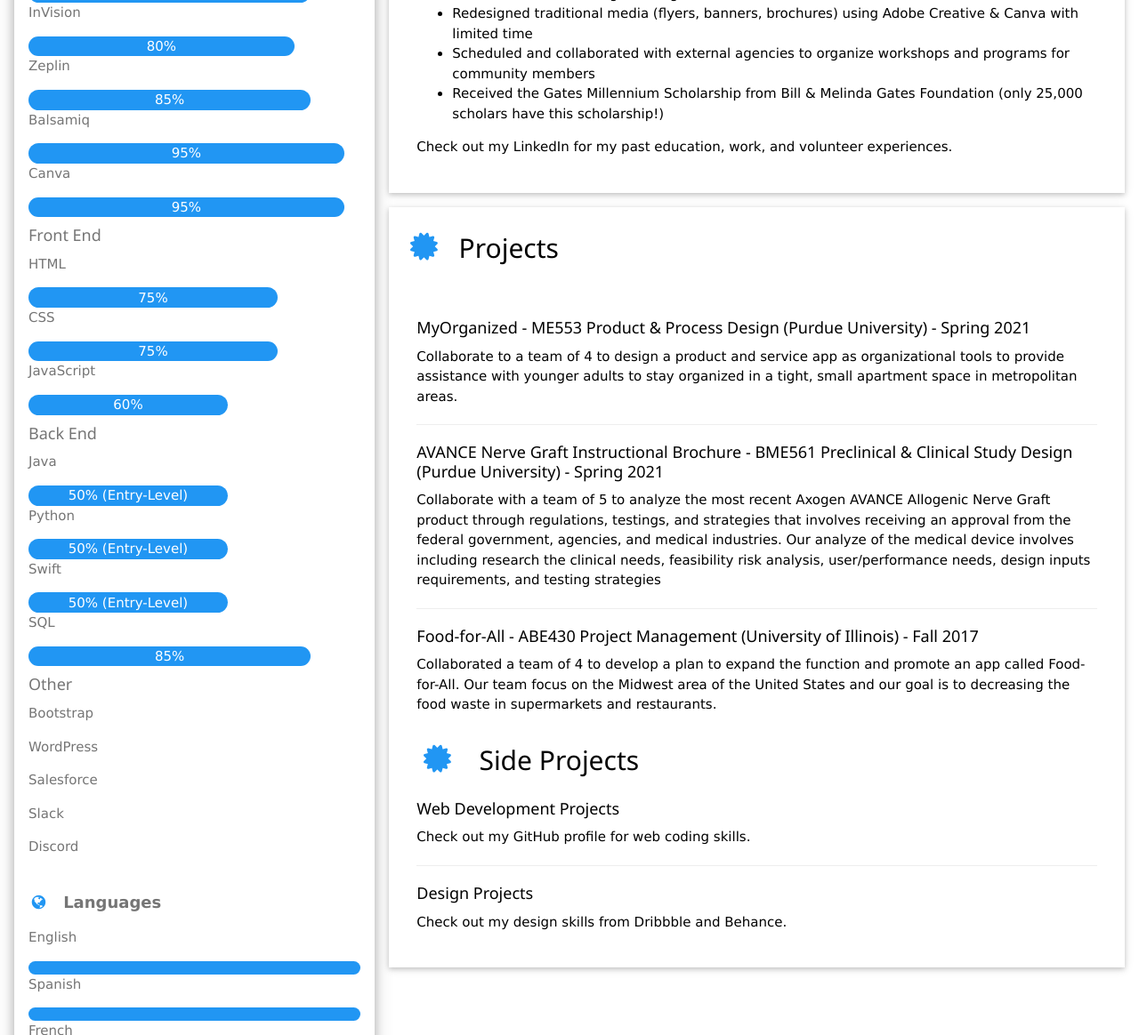
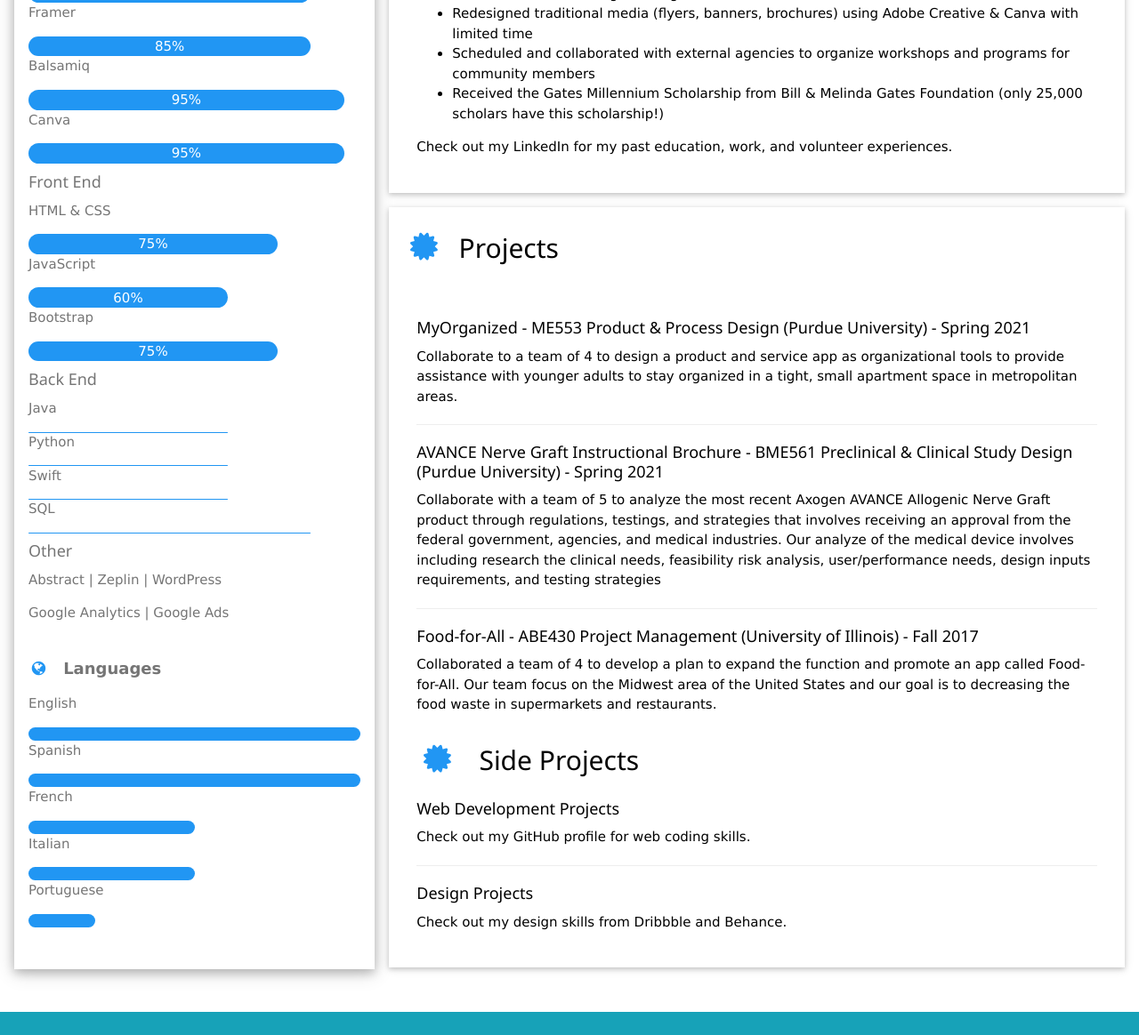
Before and after one commit to bucioj/bucioj.github.io, a plain HTML site: page index.html in a window 1280 px wide. Shown: the part 1687-2851 px from the top of the page at 89% size. Drawn offline with nearby package versions, Linux system fonts and the light colour scheme; some icons are missing.

Commit message:
Update index.html

```diff
--- a/index.html
+++ b/index.html
@@ -83,27 +83,21 @@
             <p>Lightroom</p> <div class="w3-container w3-center w3-round-xlarge w3-blue" style="width:70%">70%</div>
             <p>Adobe XD</p> <div class="w3-container w3-center w3-round-xlarge w3-blue" style="width:70%">70%</div>
             <p>Figma </p> <div class="w3-container w3-center w3-round-xlarge w3-blue" style="width:85%">85%</div>
-            <p>InVision </p> <div class="w3-container w3-center w3-round-xlarge w3-blue" style="width:80%">80%</div>
-            <p>Zeplin</p> <div class="w3-container w3-center w3-round-xlarge w3-blue" style="width:85%">85%</div>
+            <p>Framer </p> <div class="w3-container w3-center w3-round-xlarge w3-blue" style="width:85%">85%</div>
             <p>Balsamiq</p> <div class="w3-container w3-center w3-round-xlarge w3-blue" style="width:95%">95%</div>
             <p>Canva</p> <div class="w3-container w3-center w3-round-xlarge w3-blue" style="width:95%">95%</div>
           <h5>Front End</h5>
-            <p>HTML</p> <div class="w3-container w3-center w3-round-xlarge w3-blue" style="width:75%">75%</div>
-            <p>CSS</p> <div class="w3-container w3-center w3-round-xlarge w3-blue" style="width:75%">75%</div>
+            <p>HTML & CSS</p> <div class="w3-container w3-center w3-round-xlarge w3-blue" style="width:75%">75%</div>
             <p>JavaScript</p> <div class="w3-container w3-center w3-round-xlarge w3-blue" style="width:60%">60%</div>
+            <p>Bootstrap</p> <div class="w3-container w3-center w3-round-xlarge w3-blue" style="width:75%">75%</div>
           <h5>Back End</h5>
-            <p>Java</p> <div class="w3-container w3-center w3-round-xlarge w3-blue" style="width:60%">50% (Entry-Level)</div>
-            <p>Python</p> <div class="w3-container w3-center w3-round-xlarge w3-blue" style="width:60%">50% (Entry-Level)</div>
-            <p>Swift</p> <div class="w3-container w3-center w3-round-xlarge w3-blue" style="width:60%">50% (Entry-Level)</div>
-            <p>SQL</p> <div class="w3-container w3-center w3-round-xlarge w3-blue" style="width:85%">85%</div>
+            <p>Java</p> <div class="w3-container w3-center w3-round-xlarge w3-blue" style="width:60%"></div>
+            <p>Python</p> <div class="w3-container w3-center w3-round-xlarge w3-blue" style="width:60%"></div>
+            <p>Swift</p> <div class="w3-container w3-center w3-round-xlarge w3-blue" style="width:60%"></div>
+            <p>SQL</p> <div class="w3-container w3-center w3-round-xlarge w3-blue" style="width:85%"></div>
           <h5>Other</h5>
-            <p>Bootstrap</p>
-            <p>WordPress</p>
-            <p>Salesforce</p>
-            <p>Slack</p>
-            <p>Discord</p>
-
-
+            <p>Abstract | Zeplin | WordPress</p>
+            <p>Google Analytics | Google Ads</p>
 
           <br>
 
```
